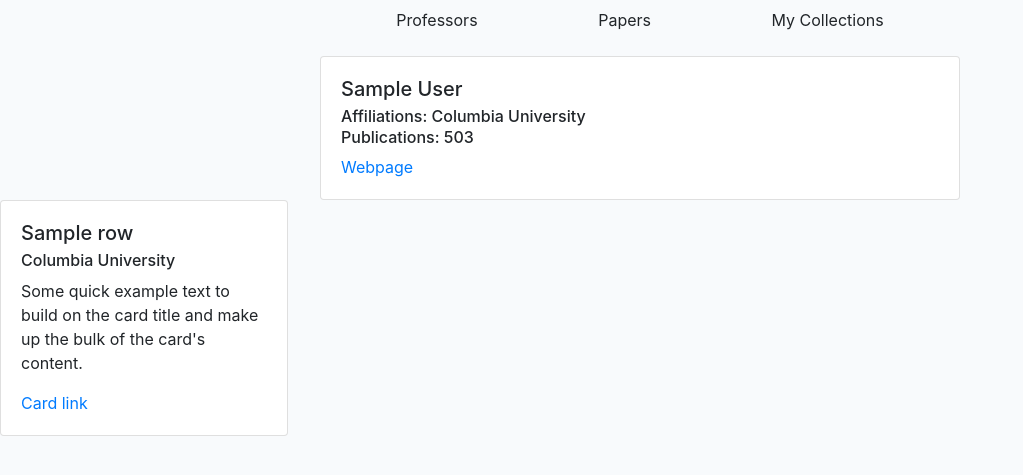
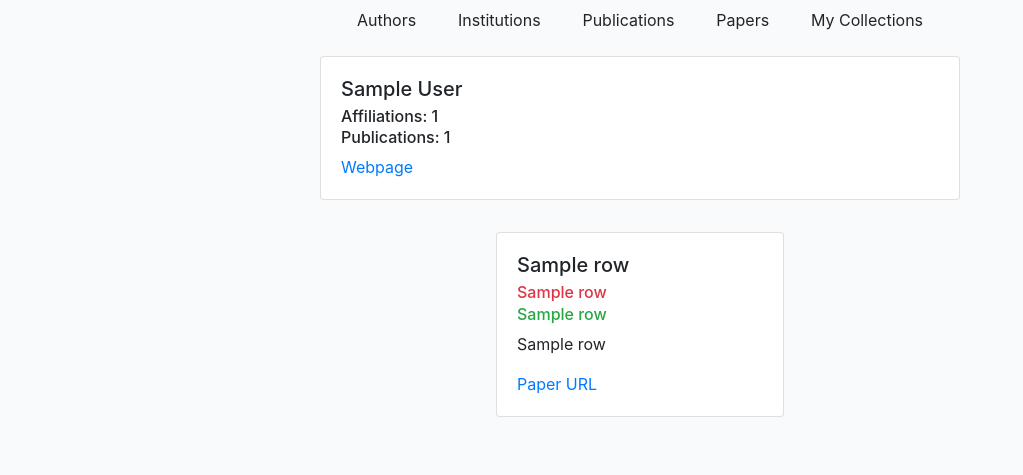
Before and after one commit to ritwikgoel/SciSearch, a Flask app: template part3/templates/author.html in a window 1280 px wide. Shown: the top 475 px of the page, without its empty margins (0-1023 px from the left). Run offline with Flask 3, Linux system fonts and the light colour scheme; the template is opened without the code that fills it: most values are stand-ins (such as "Sample title", 1, 10 or a date in 2020); some libraries are stand-ins or nearby versions.

Commit message:
rest of the flask code

```diff
--- a/part3/app.py
+++ b/part3/app.py
@@ -59,7 +59,8 @@ def author_page(author_id):
         text(
             f"""
                 SELECT p.paper_id, p.title,
-                    p.date_published, p.url, pb.publication_name
+                    p.date_published, p.url, pb.publication_name,
+                    p.abstract
                 FROM paper p
                 LEFT JOIN publication pb
                     ON p.publication_name = pb.publication_name
@@ -71,10 +72,25 @@ def author_page(author_id):
             """
         )
     )
+
+    affiliations_cursor = db.execute(
+        text(
+            f"""
+                SELECT i.institution_name
+                FROM affiliation a
+                LEFT JOIN institution i
+                    ON a.institution_id = i.institution_id
+                WHERE a.author_id = '{ author_id }'
+            """
+        )
+    )
     close_db()
     papers = [list(el) for el in paper_cursor]
+    affiliations = [list(el) for el in affiliations_cursor]
+    print(affiliations)
     context = {
         "author": author[0],
-        "papers": papers
+        "papers": papers,
+        "affiliations": affiliations
     }
     return render_template("author.html", **context)
--- a/part3/static/styles/author.css
+++ b/part3/static/styles/author.css
@@ -28,4 +28,13 @@ body {
     display: flex;
     gap: 2rem;
     flex-wrap: wrap;
+    justify-content: space-around;
+    padding: 2rem;
 }
+
+.abstract {
+    display: -webkit-box;
+    -webkit-box-orient: vertical;
+    overflow: hidden;
+    -webkit-line-clamp: 6; /* Specify the maximum number of lines */
+}
--- a/part3/templates/author.html
+++ b/part3/templates/author.html
@@ -5,7 +5,9 @@
 <body>
     <div class="navbar-container">
         <div class="navbar">
-            <p>Professors</p>
+            <p>Authors</p>
+            <p>Institutions</p>
+            <p>Publications</p>
             <p>Papers</p>
             <p>My Collections</p>
         </div>
@@ -16,8 +18,8 @@
             <div class="card">
                 <div class="card-body">
                     <h5 class="card-title">{{author[1]}}</h5>
-                    <h6 class="card-subtitle mb-2 text-body-secondary">Affiliations: Columbia University</h6>
-                    <h6 class="card-subtitle mb-2 text-body-secondary">Publications: 503</h6>
+                    <h6 class="card-subtitle mb-2 text-body-secondary">Affiliations: {{1}}</h6>
+                    <h6 class="card-subtitle mb-2 text-body-secondary">Publications: {{papers|length}}</h6>
                         <a href="{{author[2]}}" class="card-link">Webpage</a>
                     </div>
                 </div>
@@ -30,9 +32,24 @@
         <div class="card" style="width: 18rem;">
             <div class="card-body">
                 <h5 class="card-title">{{row[1]}}</h5>
-                <h6 class="card-subtitle mb-2 text-body-secondary">Columbia University</h6>
-                <p class="card-text">Some quick example text to build on the card title and make up the bulk of the card's content.</p>
-                <a href="{{row[2]}}" class="card-link">Card link</a>
+                <h6 class="card-subtitle mb-2 text-body-secondary text-danger">
+                    {% if row[2] is not none %}
+                        {{row[2]}}
+                    {% endif %}
+                    {% if row[2] is none %}
+                        {{"Date not available"}}
+                    {% endif %}
+                </h6>
+                <h6 class="card-subtitle mb-2 text-body-secondary text-success">{{row[4]}}</h6>
+                <p class="card-text abstract">
+                    {% if row[5] is not none %}
+                        {{row[5]}}
+                    {% endif %}
+                    {% if row[5] is none %}
+                        {{"Abstract not available."}}
+                    {% endif %}
+                </p>
+                <a href="{{row[3]}}" class="card-link">Paper URL</a>
             </div>
         </div>
         {% endfor %}
```
Also changed, not shown: README.md.
